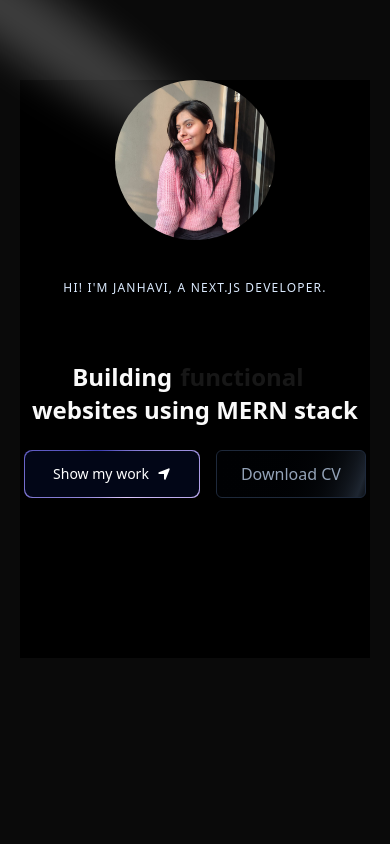
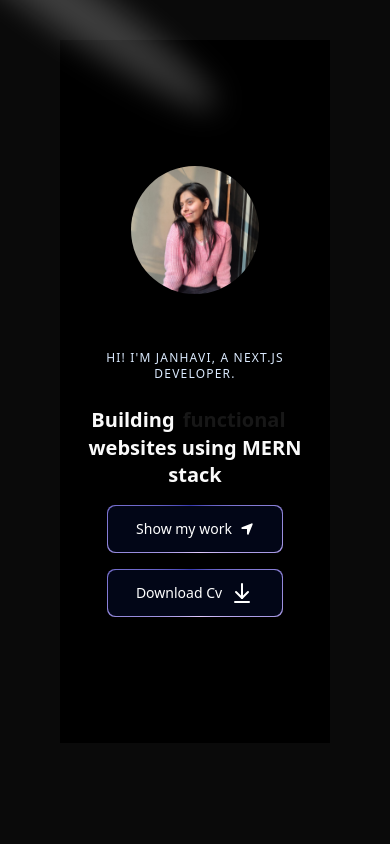
Before and after one commit to janhavikendre/Portfolio, a Next.js app: page / in a window 390 px wide. Shown: the top 844 px of the page. Built offline with nearby package versions, Linux system fonts and the light colour scheme.

Commit message:
Update Hero.tsx

```diff
--- a/components/Hero.tsx
+++ b/components/Hero.tsx
@@ -5,14 +5,13 @@
 import Link from "next/link";
 import { Spotlight } from "./ui/Spotlight";
 import { FlipWords } from "./ui/flip-words";
-
+import { ArrowDownToLine } from 'lucide-react';
 
 const Hero = () => {
-
   const words = ["beautiful", "functional", "responsive"];
 
   return (
-    <div className="relative pb-20 pt-30 bg-black ">
+    <div className="relative bg-black h-[83.333vh] flex items-center p-6 md:p-8 lg:p-12 m-10">
       {/* Spotlight Background */}
       <Spotlight
         className="-top-40 left-0 md:left-60 md:-top-20"
@@ -23,27 +22,27 @@
       <div className="absolute inset-0 h-full w-full dark:bg-black-100 bg-black dark:bg-grid-white/[0.03] bg-grid-black-100/[0.2]"></div>
 
       {/* Main content container */}
-      <div className="relative z-20 flex flex-col-reverse lg:flex-row items-center justify-between lg:justify-center w-full my-20">
+      <div className="relative z-20 flex flex-col-reverse lg:flex-row items-center justify-center w-full">
 
         {/* Left Section: Text */}
-        <div className="lg:max-w-[50%] w-full flex flex-col items-center lg:items-start text-center lg:text-left space-y-6">
+        <div className="lg:max-w-[50%] w-full flex flex-col items-center lg:items-start text-center lg:text-left space-y-4 md:space-y-6 mt-8 lg:mt-0">
 
           {/* Intro Text */}
-          <p className="uppercase tracking-widest text-xs text-blue-100 mt-4">
+          <p className="uppercase tracking-widest text-xs md:text-sm text-blue-100">
             Hi! I&apos;m Janhavi, a Next.js Developer.
           </p>
 
           {/* Headline with FlipWords */}
-          <div className="text-2xl md:text-3xl lg:text-4xl font-semibold leading-snug lg:leading-tight space-y-10">
+          <div className="text-xl md:text-3xl lg:text-4xl font-semibold leading-snug lg:leading-tight space-y-2 md:space-y-4">
             <span>Building</span>
             <span className="inline-block">
-              <FlipWords words={words} /> {/* FlipWords component */}
+              <FlipWords words={words} />
             </span>
             <span>websites using MERN stack </span>
           </div>
 
           {/* Action Buttons */}
-          <div className="flex flex-wrap space-x-4 justify-center lg:justify-start mt-10 md:mt-16 lg:mt-20">
+          <div className="flex flex-wrap items-center gap-4 justify-center lg:justify-start mt-6 md:mt-8 lg:mt-10">
             <a href="#projects">
               <MagicButton
                 title="Show my work"
@@ -53,13 +52,15 @@
             </a>
 
             <Link target="_blank" href='https://drive.google.com/uc?export=download&id=1RBUKVkt_JNnNthJW0ggiOqm7FXyIMG5Y'>
-              <button
-                className="lg:mt-10 inline-flex h-12 animate-shimmer items-center justify-center rounded-md border border-slate-800 bg-[linear-gradient(110deg,#000103,45%,#1e2631,55%,#000103)] bg-[length:200%_100%] px-6 font-medium text-slate-400 transition-colors focus:outline-none focus:ring-2 focus:ring-slate-400 focus:ring-offset-2 focus:ring-offset-slate-50">
-                Download CV
-              </button>
+            <MagicButton
+                title="Download Cv"
+
+                icon={<ArrowDownToLine /> }
+
+                position="right"
+              />
             </Link>
           </div>
-
         </div>
 
         {/* Right Section: Image */}
@@ -67,12 +68,10 @@
           <img
             src="/images/janhavi.jpg"
             alt="Janhavi"
-            className="rounded-full w-40 h-40 md:w-60 md:h-60 lg:w-80 lg:h-80 object-cover"
+            className="rounded-full w-32 h-32 md:w-48 md:h-48 lg:w-64 lg:h-64 object-cover"
           />
         </div>
-
       </div>
-
     </div>
   );
 };
```
